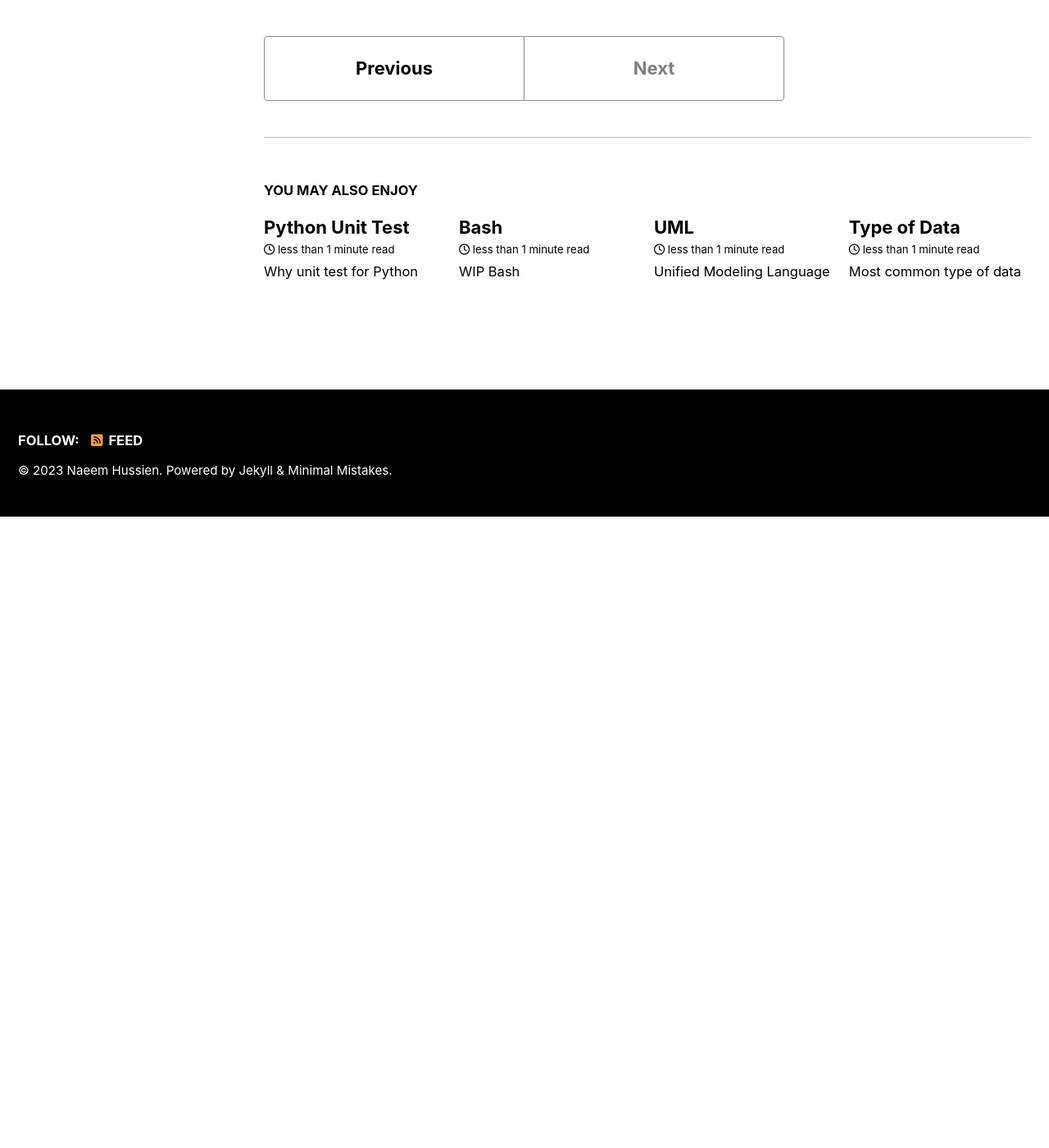
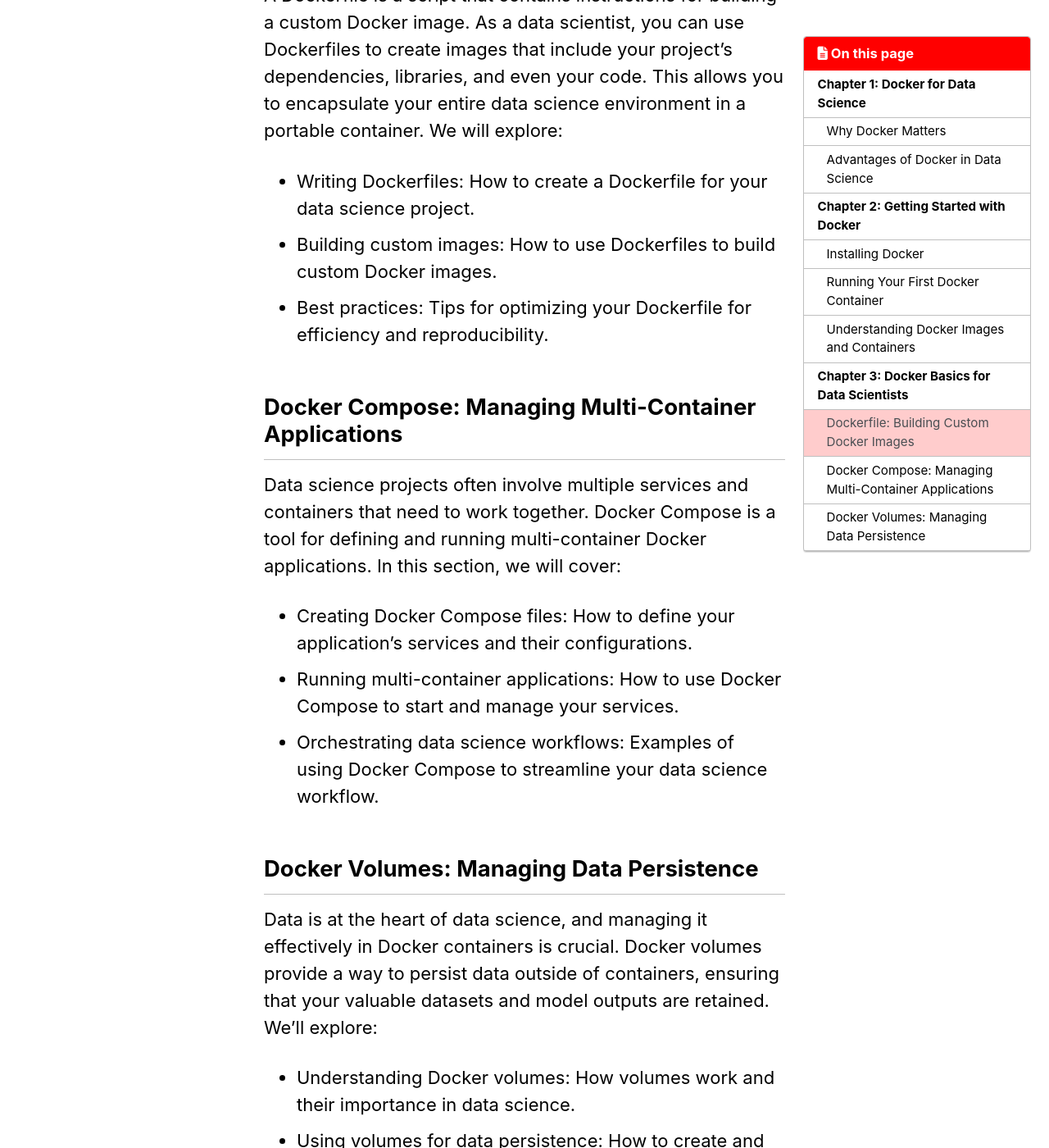
Before and after one commit to naeem-bebit/naeem-bebit.github.io, a Jekyll site: the page built from _posts/2020-05-12-docker.md, in a window 1280 px wide and 1400 px high, scrolled down 4855 px. Shown: the whole window at 82% size. Built offline with Jekyll 4.4.1, drawn with Linux system fonts in a browser that asks for light colours; cached includes are drawn as plain includes; nearby versions of some CDN libraries; comment, search, counter and statistics services are not loaded; before the commit the page ends 5485 px from its top, so only the background shows below that; some of the changed text lies outside the part shown.

Commit message:
chapter 3

````diff
--- a/_posts/2020-05-12-docker.md
+++ b/_posts/2020-05-12-docker.md
@@ -58,12 +58,16 @@ Follow the instructions for your specific operating system to install Docker. On
 
 With Docker installed, you're ready to create and run your first Docker container. Here's a simple example to get you started:
 
+
+- Pull an official Docker image (e.g., the "hello-world" image)
 ```bash
-# Pull an official Docker image (e.g., the "hello-world" image)
 docker pull hello-world
+```
 
-# Run a container from the image
+- Run a container from the image
+```bash
 docker run hello-world
+```
 
 This basic example demonstrates how easy it is to pull an image from Docker Hub (the default image repository) and run a container. The "hello-world" container will print a friendly message to your terminal to confirm that Docker is working correctly.
 
@@ -78,3 +82,34 @@ Before we delve deeper into Docker, it's crucial to understand two fundamental c
 In the upcoming chapters, you'll learn how to create custom Docker images tailored to your data science projects, manage containers efficiently, and use Docker to tackle real-world data science challenges.
 
 Now that you have Docker installed and have run your first container, you're ready to explore the practical applications of Docker in the data science field. Let's continue our journey into the world of Docker!
+# Chapter 3: Docker Basics for Data Scientists
+
+In this chapter, we will dive deeper into the fundamentals of Docker that are essential for data scientists. You'll learn how to create custom Docker images tailored to your data science projects, manage containers efficiently, and use Docker to enhance your data science workflow.
+
+## Dockerfile: Building Custom Docker Images
+
+A Dockerfile is a script that contains instructions for building a custom Docker image. As a data scientist, you can use Dockerfiles to create images that include your project's dependencies, libraries, and even your code. This allows you to encapsulate your entire data science environment in a portable container. We will explore:
+
+- Writing Dockerfiles: How to create a Dockerfile for your data science project.
+- Building custom images: How to use Dockerfiles to build custom Docker images.
+- Best practices: Tips for optimizing your Dockerfile for efficiency and reproducibility.
+
+## Docker Compose: Managing Multi-Container Applications
+
+Data science projects often involve multiple services and containers that need to work together. Docker Compose is a tool for defining and running multi-container Docker applications. In this section, we will cover:
+
+- Creating Docker Compose files: How to define your application's services and their configurations.
+- Running multi-container applications: How to use Docker Compose to start and manage your services.
+- Orchestrating data science workflows: Examples of using Docker Compose to streamline your data science workflow.
+
+## Docker Volumes: Managing Data Persistence
+
+Data is at the heart of data science, and managing it effectively in Docker containers is crucial. Docker volumes provide a way to persist data outside of containers, ensuring that your valuable datasets and model outputs are retained. We'll explore:
+
+- Understanding Docker volumes: How volumes work and their importance in data science.
+- Using volumes for data persistence: How to create and manage volumes for your containers.
+- Best practices for data management: Strategies for handling data in Dockerized data science projects.
+
+By the end of this chapter, you'll have a solid understanding of Docker's core concepts and how to apply them to your data science work. You'll be equipped to build custom Docker images, manage multi-container applications with Docker Compose, and ensure data persistence using Docker volumes.
+
+Let's get started with Docker basics for data scientists and unlock the full potential of containerization in your data science projects!
````
